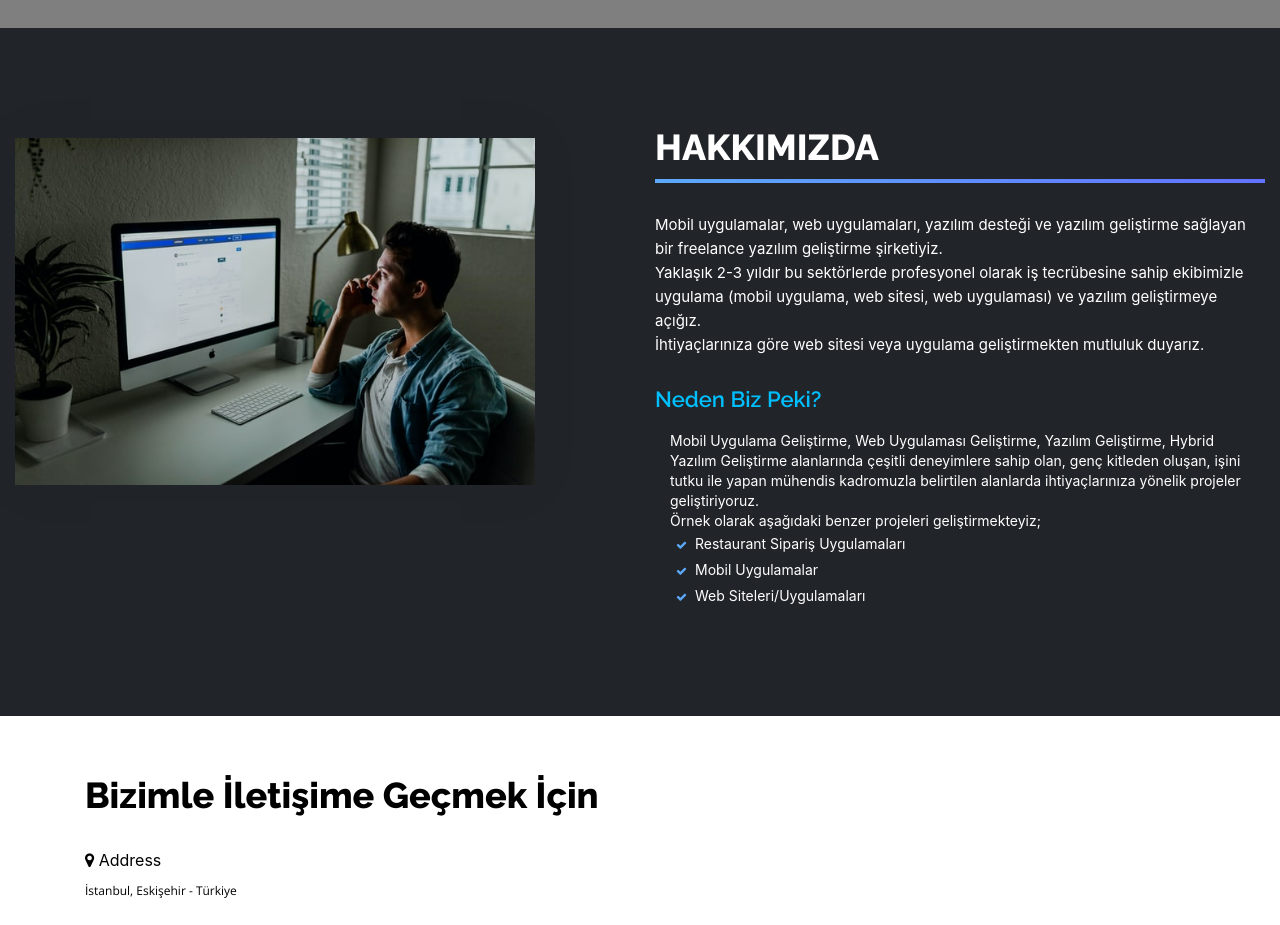
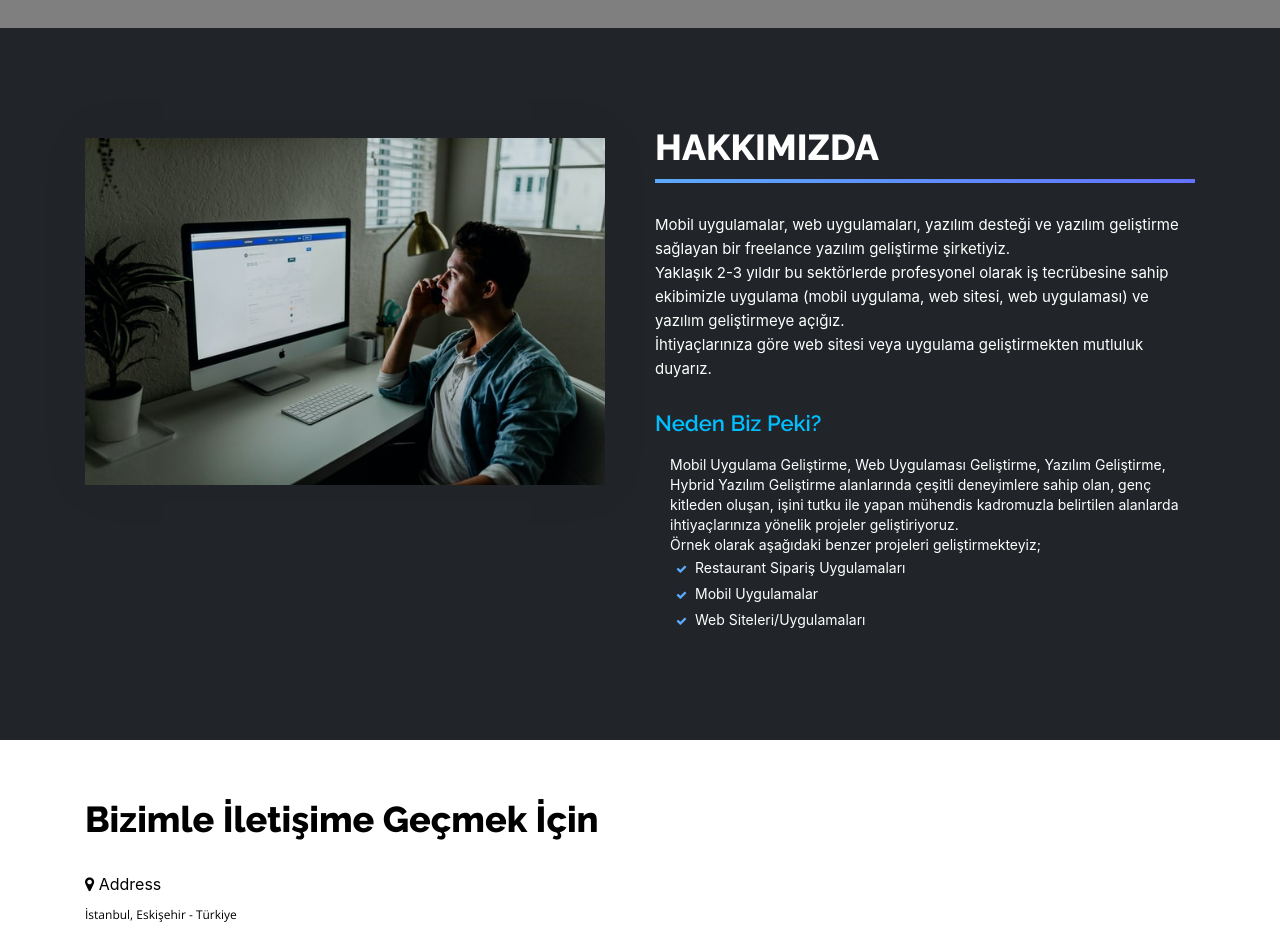
Before and after one commit to GBASOFT-Company/Sites, a React (Create React App) app: page / in a window 1280 px wide. Shown: the part 880-1805 px from the top of the page. Built offline with nearby package versions, Linux system fonts and the light colour scheme; grey boxes are pictures that could not be loaded.

Commit message:
About part fit problem

```diff
--- a/src/components/about.jsx
+++ b/src/components/about.jsx
@@ -4,7 +4,7 @@ export class about extends Component {
   render() {
     return (
       <div id="about">
-        <div className="custom-container">
+        <div className="container">
           <div className="row">
             <div className="col-xs-12 col-md-6">
               {" "}
```
